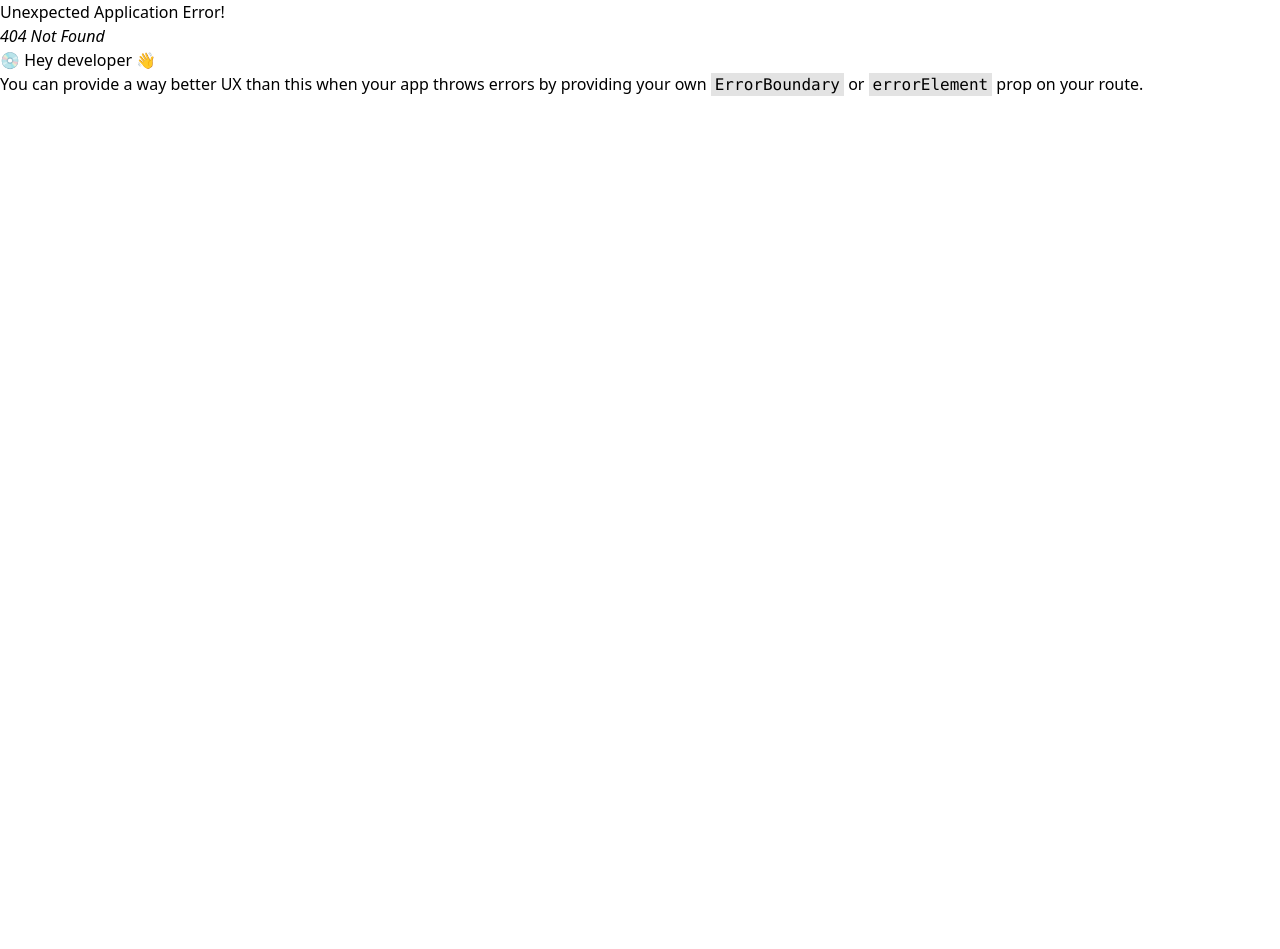
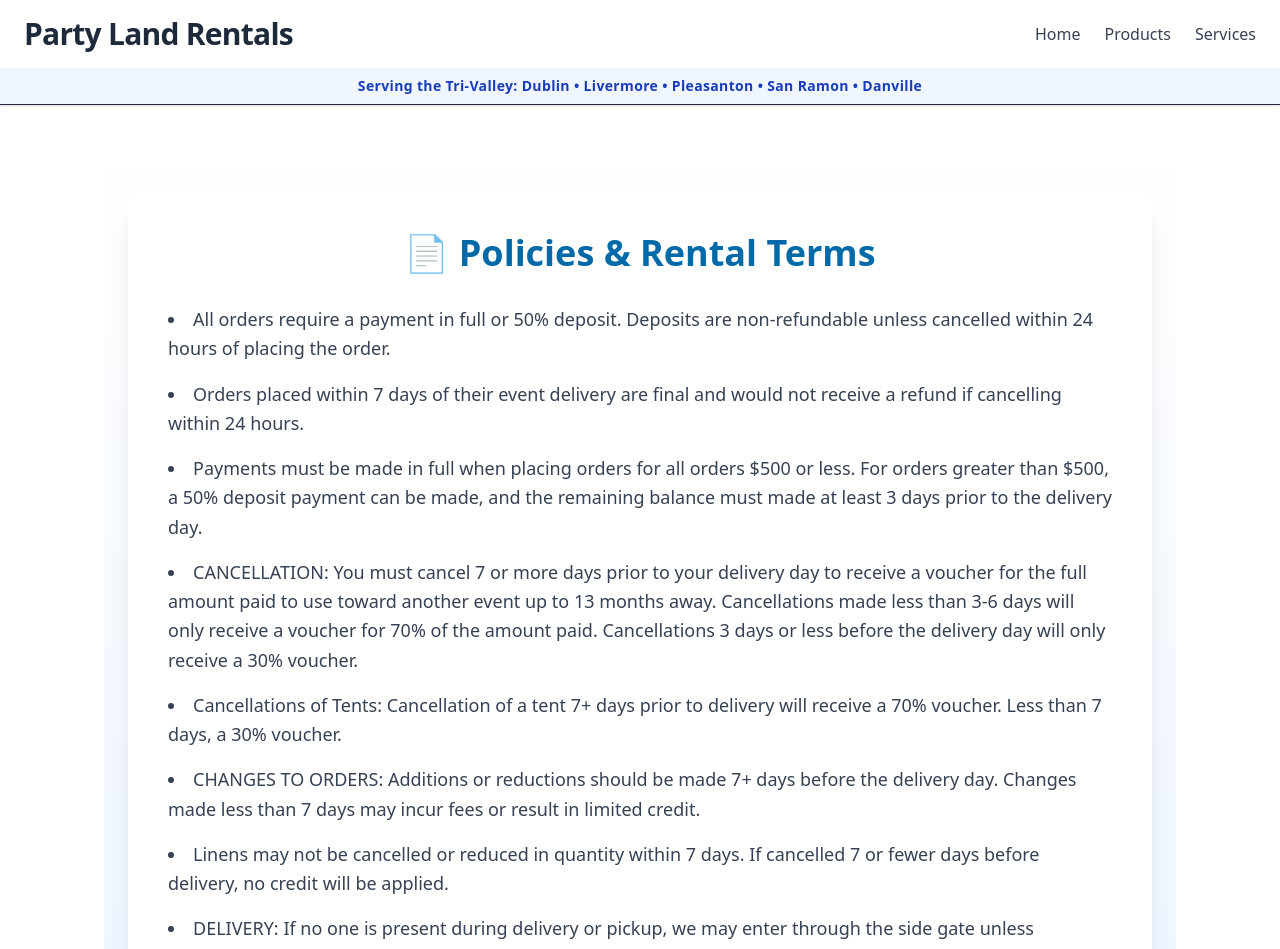
Before and after one commit to EstebanSlavitt/party-site, a React (Vite) app: page /policies in a window 1280 px wide. Before the commit this address had no page. Shown: the top 949 px of the page. Before the commit the page ends 800 px from the top, so only its background shows below. Built offline with nearby package versions, Linux system fonts and the light colour scheme.

Commit message:
add polices page

```diff
--- a/src/App.jsx
+++ b/src/App.jsx
@@ -4,7 +4,8 @@ import { Footer } from "./Footer";
 import { HomePage } from "./HomePage";
 import { ProductsIndexPage } from "./ProductsIndexPage";
 import { ProductsShowPage } from "./ProductsShowPage";
-import ServicesPage from "./ServicesPage"; // Default export
+import ServicesPage from "./ServicesPage";
+import PoliciesPage from "./PoliciesPage";
 
 const router = createBrowserRouter([
   {
@@ -22,6 +23,7 @@ const router = createBrowserRouter([
       { path: import.meta.env.BASE_URL + "products", element: <ProductsIndexPage /> },
       { path: import.meta.env.BASE_URL + "products/:id", element: <ProductsShowPage /> },
       { path: import.meta.env.BASE_URL + "services", element: <ServicesPage /> },
+      { path: import.meta.env.BASE_URL + "policies", element: <PoliciesPage /> },
     ],
   },
 ]);
--- /dev/null
+++ b/src/PoliciesPage.jsx
@@ -0,0 +1,40 @@
+// src/PoliciesPage.jsx
+
+export default function PoliciesPage() {
+    const policies = [
+      "All orders require a payment in full or 50% deposit. Deposits are non-refundable unless cancelled within 24 hours of placing the order.",
+      "Orders placed within 7 days of their event delivery are final and would not receive a refund if cancelling within 24 hours.",
+      "Payments must be made in full when placing orders for all orders $500 or less. For orders greater than $500, a 50% deposit payment can be made, and the remaining balance must made at least 3 days prior to the delivery day.",
+      "CANCELLATION: You must cancel 7 or more days prior to your delivery day to receive a voucher for the full amount paid to use toward another event up to 13 months away. Cancellations made less than 3-6 days will only receive a voucher for 70% of the amount paid. Cancellations 3 days or less before the delivery day will only receive a 30% voucher.",
+      "Cancellations of Tents: Cancellation of a tent 7+ days prior to delivery will receive a 70% voucher. Less than 7 days, a 30% voucher.",
+      "CHANGES TO ORDERS: Additions or reductions should be made 7+ days before the delivery day. Changes made less than 7 days may incur fees or result in limited credit.",
+      "Linens may not be cancelled or reduced in quantity within 7 days. If cancelled 7 or fewer days before delivery, no credit will be applied.",
+      "DELIVERY: If no one is present during delivery or pickup, we may enter through the side gate unless otherwise instructed.",
+      "If delivery is obstructed or access denied, we may need to leave. A $50 return fee applies, and your delivery may be rescheduled.",
+      "Ensure sufficient space and clearance. If the space is inadequate upon arrival, your event may be cancelled without refund.",
+      "Deliveries with stairs or over 200 feet from unloading require additional charges.",
+      "We require a 3-foot wide gate or doorway to the delivery area. Narrower access may result in cancellation.",
+      "Paths to delivery areas must be clear. A $40 fee applies if we must move items. Excess items may result in cancellation.",
+      "Early deliveries may occur at no extra charge to accommodate busy schedules. We’ll notify you 1–2 days prior.",
+      "Grass setups require sprinklers to be off. For tents and inflatables, we stake into grass or dirt. Notify us of any underground pipes.",
+      "Tables and chairs do not include setup unless arranged for an additional fee.",
+      "$50–200 cleaning fees apply for excessively dirty equipment.",
+      "Customers are responsible for damage unless a damage waiver is purchased.",
+      "Wet equipment returns may result in $50–150 fees.",
+      "Do not relocate tents, stages, floors, or inflatables after setup. Doing so may void safety and cause damage.",
+      "Equipment must be free of silly string, gum, food, tape, trash, or decorations at pickup."
+    ];
+
+    return (
+      <div className="min-h-screen bg-gradient-to-b from-white via-blue-50 to-pink-50 px-6 py-16">
+        <div className="max-w-5xl mx-auto bg-white bg-opacity-90 p-10 rounded-2xl shadow-xl">
+          <h1 className="text-4xl font-extrabold text-center text-sky-700 mb-8">📄 Policies & Rental Terms</h1>
+          <ul className="list-disc list-inside space-y-4 text-gray-700 text-lg leading-relaxed">
+            {policies.map((policy, i) => (
+              <li key={i}>{policy}</li>
+            ))}
+          </ul>
+        </div>
+      </div>
+    );
+  }
```
